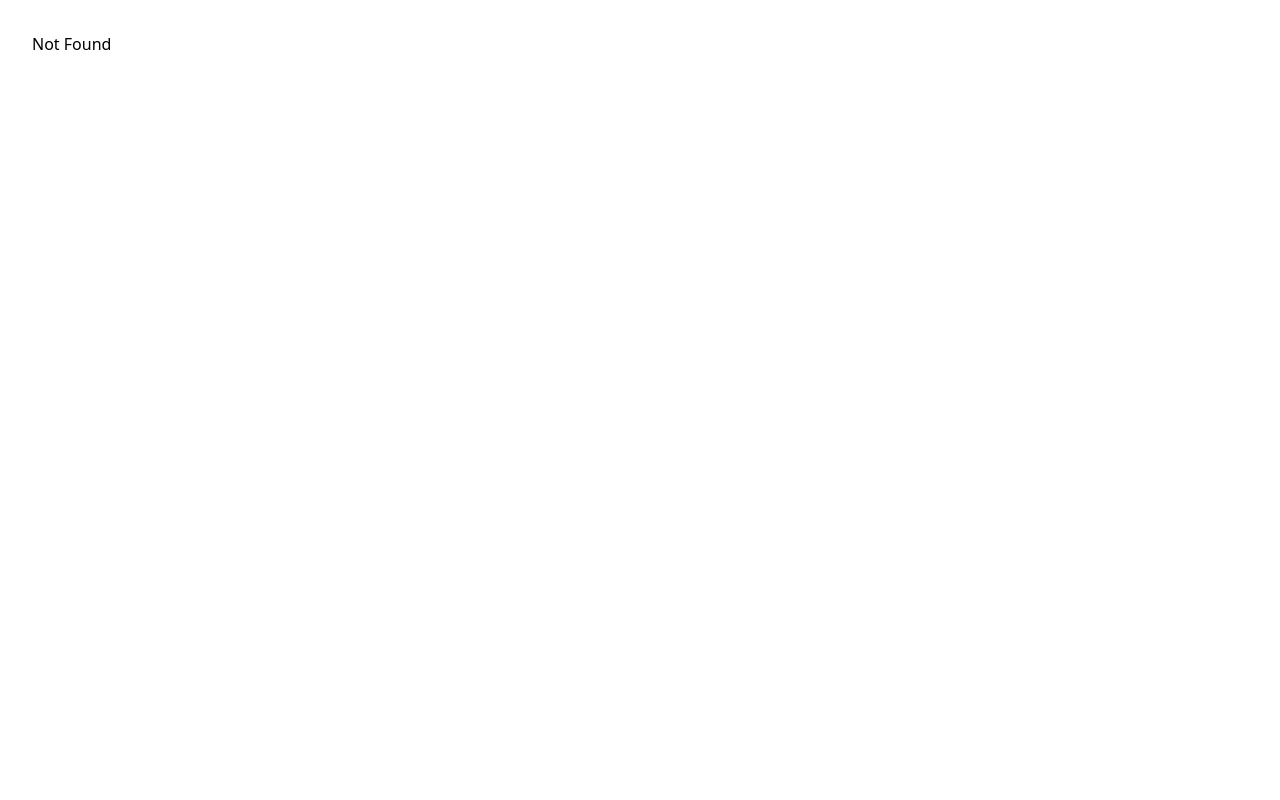
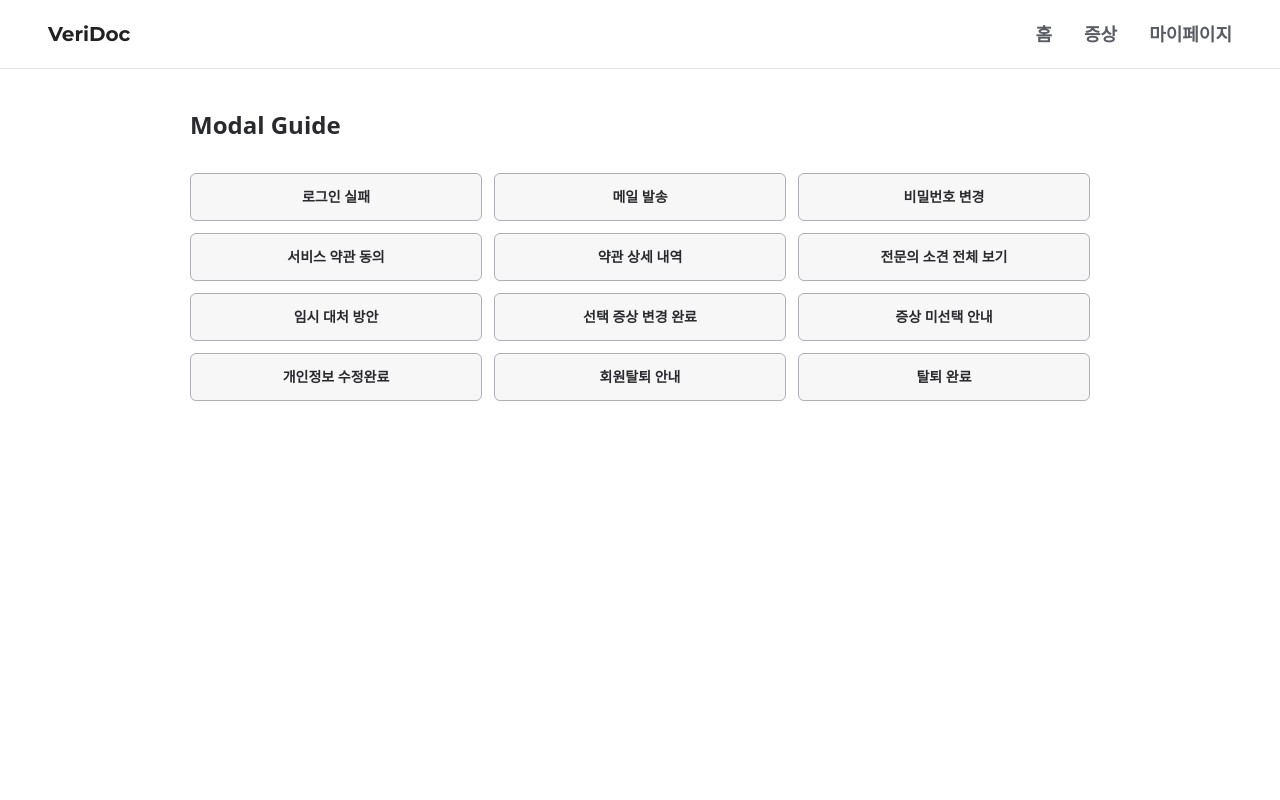
Before and after one commit to UMC-VeriDoc-team/veridoc-client, a React (Vite) app: page /modal-guide in a window 1280 px wide. Shown: the top 800 px of the page. Built offline with nearby package versions, Linux system fonts and the light colour scheme.

Commit message:
feat: 모달 추가 및 모달 확인용 페이지

```diff
--- a/src/App.tsx
+++ b/src/App.tsx
@@ -3,10 +3,13 @@ import ColorGuide from "./pages/guide/ColorGuide";
 import HeaderOnlyLayout from "./layouts/HeaderOnlyLayout";
 import DefaultLayout from "./layouts/DefaultLayout";
 import OnboardingPage from "./pages/onboarding/OnboardingPage";
+import ModalPage from "./pages/modal/ModalPage";
+import ModalGuidePage from "./pages/guide/ModalGuidePage";
 
 const App = () => {
   return (
     <BrowserRouter>
+      <ModalPage />
       <Routes>
         {/* 헤더만 있는 레이아웃 (온보딩/로그인/회원가입) */}
         <Route path="/" element={<HeaderOnlyLayout />}>
@@ -18,6 +21,9 @@ const App = () => {
           {/* <Route path="/home" element={<HomePage />} /> */}
           {/* <Route path="/symptom" element={<SymptomPage />} /> */}
           {/* <Route path="/my" element={<MyPage />} /> */}
+
+          {/* 모달 테스트 페이지 */}
+          <Route path="/modal-guide" element={<ModalGuidePage />} />
         </Route>
 
         {/* tailwind custom color 시각화 */}
--- /dev/null
+++ b/src/pages/guide/ModalGuidePage.tsx
@@ -0,0 +1,94 @@
+import useBaseModal from "@/stores/modal/useBaseModal";
+import { ModalType } from "@/pages/modal/types/modal";
+
+interface ModalTestItem {
+  label: string;
+  type: ModalType;
+}
+
+const ModalGuidePage = () => {
+  const { openModal } = useBaseModal();
+
+  const items: ModalTestItem[] = [
+    // 로그인/회원가입
+    {
+      label: "로그인 실패",
+      type: ModalType.AUTH_LOGIN_FAILED,
+    },
+    {
+      label: "메일 발송",
+      type: ModalType.AUTH_MAIL_SENT,
+    },
+    {
+      label: "비밀번호 변경",
+      type: ModalType.AUTH_PASSWORD_CHANGED,
+    },
+
+    // 홈
+    {
+      label: "서비스 약관 동의",
+      type: ModalType.HOME_TERMS_AGREEMENT,
+    },
+    {
+      label: "약관 상세 내역",
+      type: ModalType.HOME_TERMS_DETAIL,
+    },
+    {
+      label: "전문의 소견 전체 보기",
+      type: ModalType.HOME_DOCTOR_OPINION,
+    },
+    {
+      label: "임시 대처 방안",
+      type: ModalType.HOME_TEMPORARY_MEASURE,
+    },
+
+    // 마이페이지
+    {
+      label: "선택 증상 변경 완료",
+      type: ModalType.MY_SYMPTOM_CHANGED,
+    },
+    {
+      label: "증상 미선택 안내",
+      type: ModalType.MY_SYMPTOM_NOT_SELECTED,
+    },
+    {
+      label: "개인정보 수정완료",
+      type: ModalType.MY_PROFILE_UPDATED,
+    },
+    {
+      label: "회원탈퇴 안내",
+      type: ModalType.MY_WITHDRAW_NOTICE,
+    },
+    {
+      label: "탈퇴 완료",
+      type: ModalType.MY_WITHDRAW_DONE,
+    },
+  ];
+
+  const onClickOpen = (type: ModalType) => {
+    openModal(type);
+  };
+
+  return (
+    <div className="min-h-screen w-full bg-white px-6 py-10 md:px-12">
+      <div className="mx-auto w-full max-w-[900px]">
+        <h1 className="text-2xl font-bold text-gray-900">Modal Guide</h1>
+
+        <div className="mt-8 grid grid-cols-1 gap-3 sm:grid-cols-2 lg:grid-cols-3">
+          {items.map((item) => (
+            <button
+              key={item.type}
+              type="button"
+              onClick={() => onClickOpen(item.type)}
+              className="flex h-12 items-center justify-center rounded-md border border-gray-200 bg-gray-50 px-4 text-sm font-semibold text-gray-900 transition-colors hover:bg-gray-100"
+            >
+              {item.label}
+            </button>
+          ))}
+        </div>
+      </div>
+    </div>
+  );
+};
+
+export default ModalGuidePage;
```
